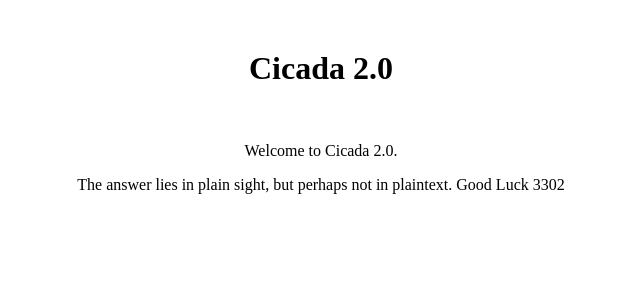
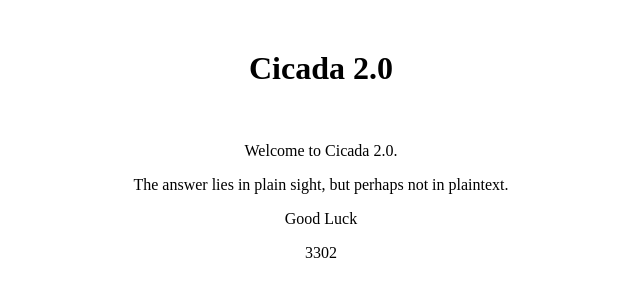
Before and after one commit to PedroPachuca/Cicada3302, a plain HTML site: page index.html in a window 1280 px wide. Shown: the whole page, without its empty margins (319-959 px from the left). Drawn offline with Linux system fonts and the light colour scheme.

Commit message:
Added different paragraphs

```diff
--- a/index.html
+++ b/index.html
@@ -11,7 +11,11 @@
 	</p>
 	<p class ="content">
 		The answer lies in plain sight, but perhaps not in plaintext.
+	</p>
+	<p class ="content">
 		Good Luck
+	</p>
+	<p class ="content">
 		3302
 	</p>
 </body>
```
Lines whose indentation alone changed are shown as unchanged.
